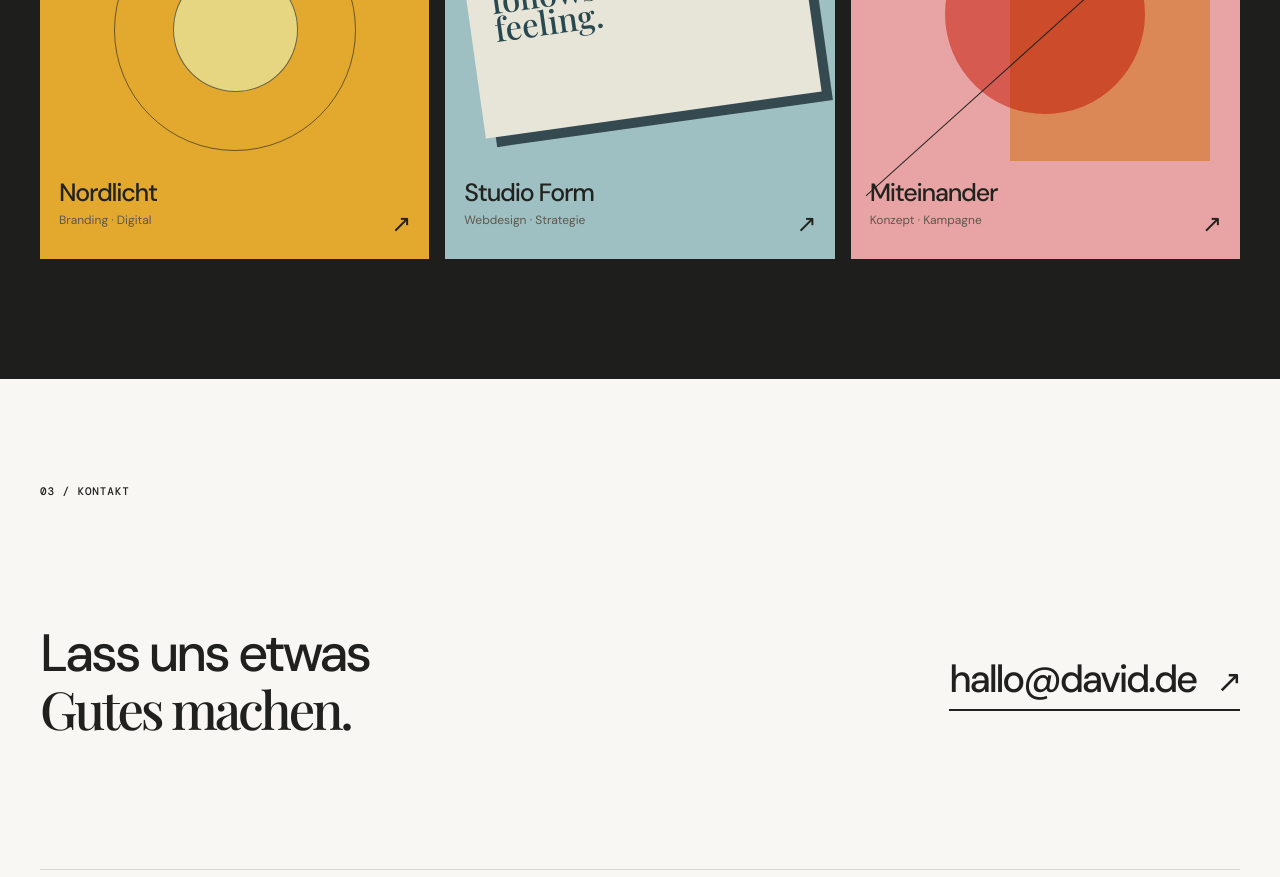
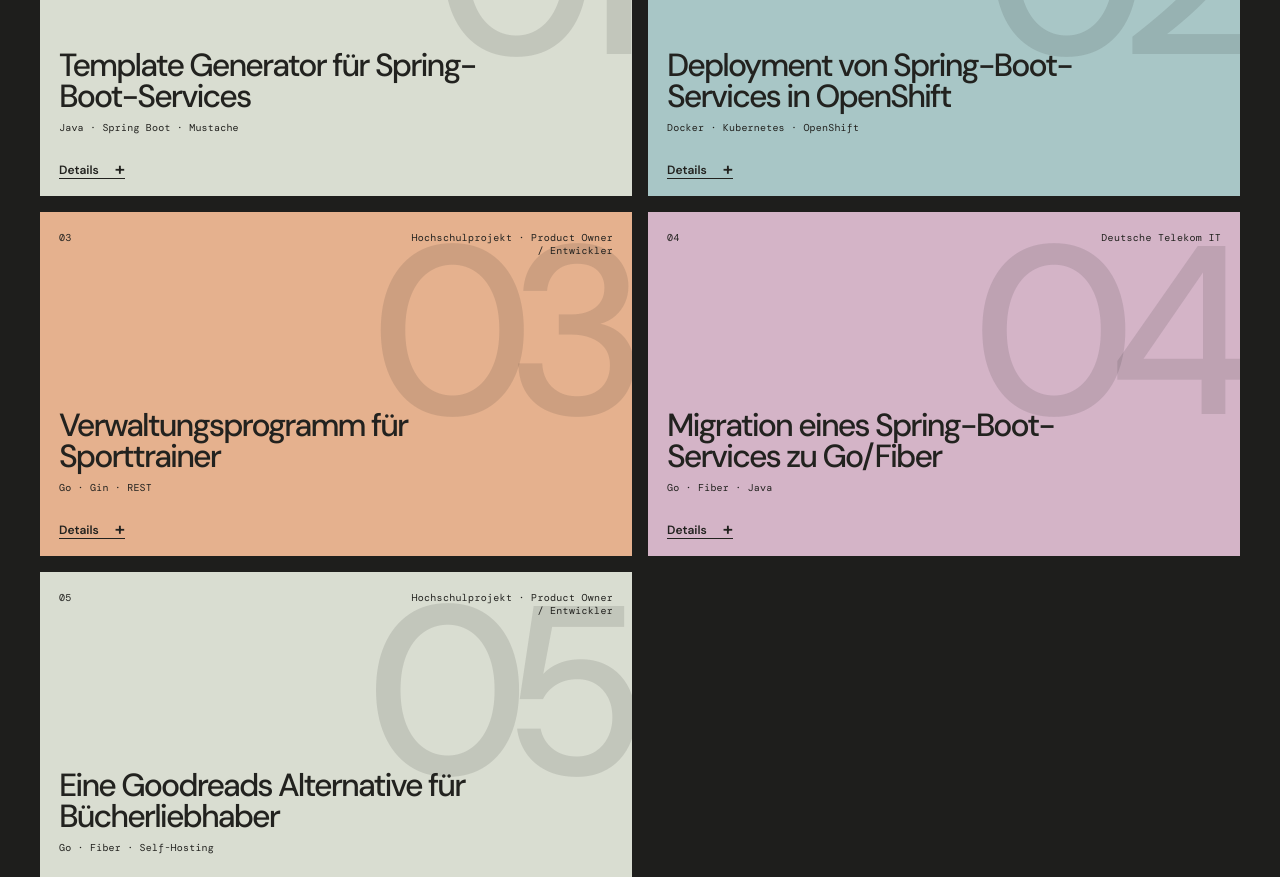
Before and after one commit to davidclarafigueiredo/david, a Vue app: page / in a window 1280 px wide. Shown: the part 1920-2797 px from the top of the page. Built offline with nearby package versions, Linux system fonts and the light colour scheme; a web font is replaced by a local one.

Commit message:
feat: add assets

```diff
--- a/src/App.vue
+++ b/src/App.vue
@@ -1,14 +1,63 @@
 <script setup lang="ts">
 import { ref } from 'vue'
+import projectListPdf from './assets/Projektliste.pdf'
 
 const menuOpen = ref(false)
 const closeMenu = () => { menuOpen.value = false }
+
+const projects = [
+  {
+    id: 'template-generator',
+    title: 'Template Generator für Spring-Boot-Services',
+    client: 'Deutsche Telekom IT',
+    technologies: ['Java', 'Spring Boot', 'Mustache', 'Spring Initializr', 'REST', 'Git'],
+    summary: 'Ein interner Generator, der neue Spring-Boot-Services mit einheitlicher Struktur, vorkonfigurierten Dependencies und sinnvollen Grundeinstellungen erstellt.',
+    highlights: ['Weiterentwicklung des Template Generators', 'Erstellung und Pflege von Mustache-Templates', 'Standardisierung des initialen Projektaufbaus'],
+  },
+  {
+    id: 'openshift-deployment',
+    title: 'Deployment von Spring-Boot-Services in OpenShift',
+    client: 'Deutsche Telekom IT',
+    technologies: ['Docker', 'Kubernetes', 'OpenShift', 'CI/CD', 'Git'],
+    summary: 'Automatisierung des Deployments von Spring-Boot-basierten Services inklusive der benötigten Konfiguration und Betriebsressourcen.',
+    highlights: ['CI/CD-Pipelines für Builds und Deployments', 'Secrets und Konfigurationsdaten verwalten', 'Kubernetes- und OpenShift-CronJobs einrichten'],
+  },
+  {
+    id: 'sporttrainer',
+    title: 'Verwaltungsprogramm für Sporttrainer',
+    client: 'Hochschulprojekt · Product Owner / Entwickler',
+    technologies: ['Go', 'Gin', 'REST', 'Frontend', 'Backend', 'Git'],
+    summary: 'Webanwendung zur Verwaltung von Sporttrainern – von der fachlichen Priorisierung bis zur Integration des Go-Backends in die Deployment-Umgebung.',
+    highlights: ['Product Backlog strukturieren und priorisieren', 'Go-/Gin-Backend in die Deployment-Umgebung integrieren', 'REST-Schnittstellen zwischen Frontend und Backend abstimmen'],
+  },
+  {
+    id: 'go-fiber-migration',
+    title: 'Migration eines Spring-Boot-Services zu Go/Fiber',
+    client: 'Deutsche Telekom IT',
+    technologies: ['Go', 'Fiber', 'Java', 'Spring Boot', 'Kubernetes', 'AWS'],
+    summary: 'Migration eines bestehenden Spring-Boot-Services zu einer schlankeren Umsetzung mit Go und Fiber – inklusive Bereitstellung auf einem Kubernetes-Cluster in AWS.',
+    highlights: ['Service auf Go und Fiber migrieren', 'Bereitstellung auf Kubernetes in AWS', 'Bestehende Abläufe und Schnittstellen weiterführen'],
+  },
+  {
+    id: 'bestreads',
+    title: 'Eine Goodreads Alternative für Bücherliebhaber',
+    client: 'Hochschulprojekt · Product Owner / Entwickler',
+    technologies: ['Go', 'Fiber', 'Self-Hosting', 'OpenLibrary'],
+    summary: 'Entwicklung einer Goodreads-Alternative für Bücherliebhaber – inklusive Bereitstellung auf einem Self-Hosting-Server.',
+    highlights: ['Service auf Go und Fiber migrieren', 'Bereitstellung auf Self-Hosting-Server', 'Bestehende Abläufe und Schnittstellen weiterführen'],
+  },
+]
+
+const activeProject = ref<string | null>(null)
+const toggleProject = (id: string) => {
+  activeProject.value = activeProject.value === id ? null : id
+}
 </script>
 
 <template>
   <main>
     <header class="site-header">
-      <a class="brand" href="#top" aria-label="Startseite" @click="closeMenu"><span class="brand-mark">D.</span><span>David</span></a>
+      <a class="brand" href="#top" aria-label="Startseite" @click="closeMenu"><span class="brand-mark"><img src="/src/assets/me.jpeg" alt="David" /></span><span>David</span></a>
       <button class="menu-button" type="button" :aria-expanded="menuOpen" aria-label="Menü öffnen" @click="menuOpen = !menuOpen"><span></span><span></span></button>
       <nav :class="{ open: menuOpen }" aria-label="Hauptnavigation">
         <a href="#ueber-mich" @click="closeMenu">Über mich</a><a href="#projekte" @click="closeMenu">Projekte</a><a href="#kontakt" class="nav-cta" @click="closeMenu">Kontakt</a>
@@ -40,16 +89,25 @@ const closeMenu = () => { menuOpen.value = false }
     </section>
 
     <section id="projekte" class="work section-shell">
-      <div class="section-heading"><p class="section-label">02 / AUSGEWÄHLTE ARBEIT</p><p>Ein kleiner Einblick in Dinge, an denen ich zuletzt gearbeitet habe.</p></div>
+      <div class="section-heading"><p class="section-label">02 / PROJEKTE</p><p>Ein Einblick in Projekte aus Backend-Entwicklung, Automatisierung und Produktarbeit.</p></div>
       <div class="project-list">
-        <a class="project project-amber" href="#kontakt"><div class="project-number">01</div><div class="project-visual visual-orbit"><i></i><b></b><span></span></div><div class="project-info"><h3>Nordlicht</h3><p>Branding · Digital</p></div><span class="project-arrow">↗</span></a>
-        <a class="project project-blue" href="#kontakt"><div class="project-number">02</div><div class="project-visual visual-card"><i>form<br />follows<br />feeling.</i></div><div class="project-info"><h3>Studio Form</h3><p>Webdesign · Strategie</p></div><span class="project-arrow">↗</span></a>
-        <a class="project project-rose" href="#kontakt"><div class="project-number">03</div><div class="project-visual visual-shapes"><i></i><b></b><span></span></div><div class="project-info"><h3>Miteinander</h3><p>Konzept · Kampagne</p></div><span class="project-arrow">↗</span></a>
+        <article v-for="(project, index) in projects" :key="project.id" class="project" :class="`project-${index + 1}`">
+          <div class="project-topline"><span class="project-number">0{{ index + 1 }}</span><span class="project-client">{{ project.client }}</span></div>
+          <div class="project-monogram" aria-hidden="true">0{{ index + 1 }}</div>
+          <div class="project-info"><h3>{{ project.title }}</h3><p>{{ project.technologies.slice(0, 3).join(' · ') }}</p></div>
+          <button class="project-toggle" type="button" :aria-expanded="activeProject === project.id" :aria-controls="`${project.id}-details`" @click="toggleProject(project.id)">Details <span>{{ activeProject === project.id ? '−' : '+' }}</span></button>
+          <div :id="`${project.id}-details`" class="project-details" :class="{ open: activeProject === project.id }">
+            <p>{{ project.summary }}</p>
+            <ul><li v-for="highlight in project.highlights" :key="highlight">{{ highlight }}</li></ul>
+            <div class="technology-list"><span v-for="technology in project.technologies" :key="technology">{{ technology }}</span></div>
+          </div>
+        </article>
       </div>
+      <a class="project-list-link" :href="projectListPdf" target="_blank" rel="noopener">Komplette Projektliste öffnen <span>↗</span></a>
     </section>
 
     <section id="kontakt" class="contact section-shell">
-      <p class="section-label">03 / KONTAKT</p><div class="contact-content"><h2>Lass uns etwas<br /><em>Gutes machen.</em></h2><a class="mail-link" href="mailto:hallo@david.de">hallo@david.de <span>↗</span></a></div>
+      <p class="section-label">03 / KONTAKT</p><div class="contact-content"><h2>Lass uns etwas<br /><em>Schlechtes machen.</em></h2><a class="mail-link" href="mailto:hallo@david.de">hallo@david.de <span>↗</span></a></div>
       <div class="contact-footer"><p>© 2024 David</p><div><a href="#top">LinkedIn</a><a href="#top">Instagram</a></div></div>
     </section>
   </main>
```
Also changed, not shown: src/assets/me.jpeg (added), src/style.css, 1 other file (tests, documents, lock files or other folders).
